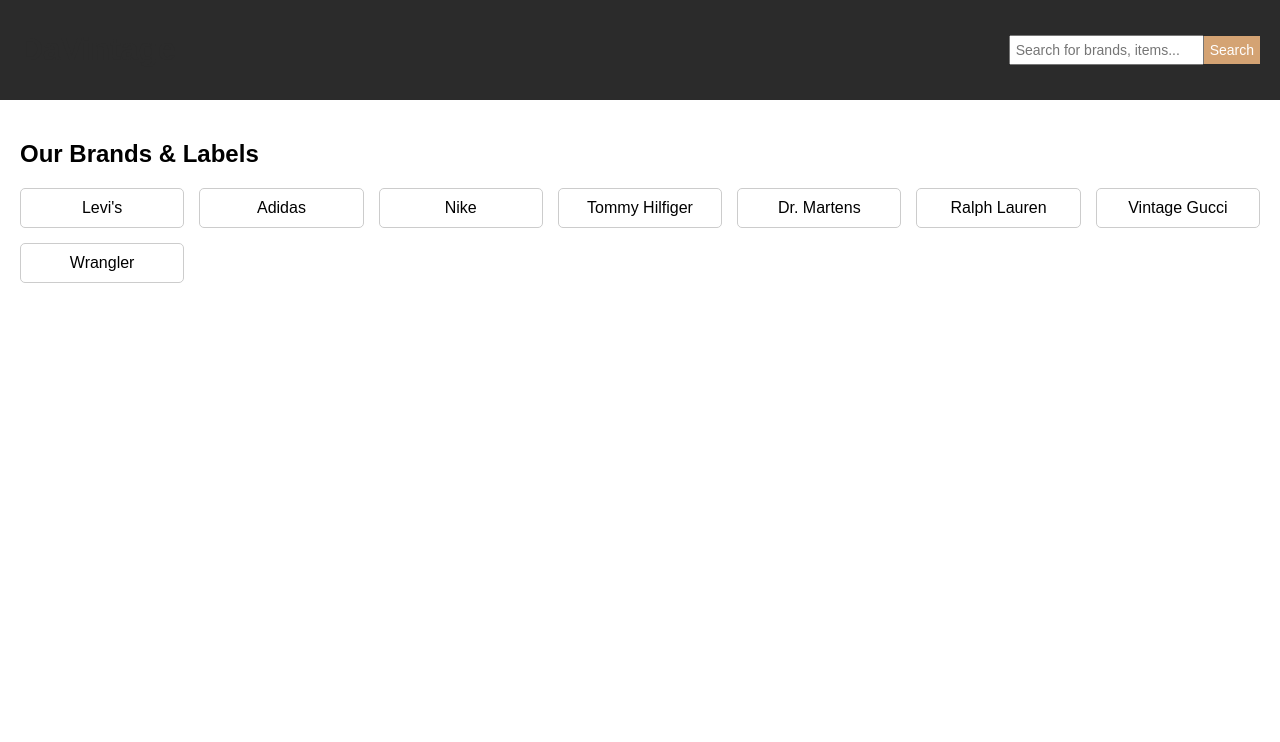
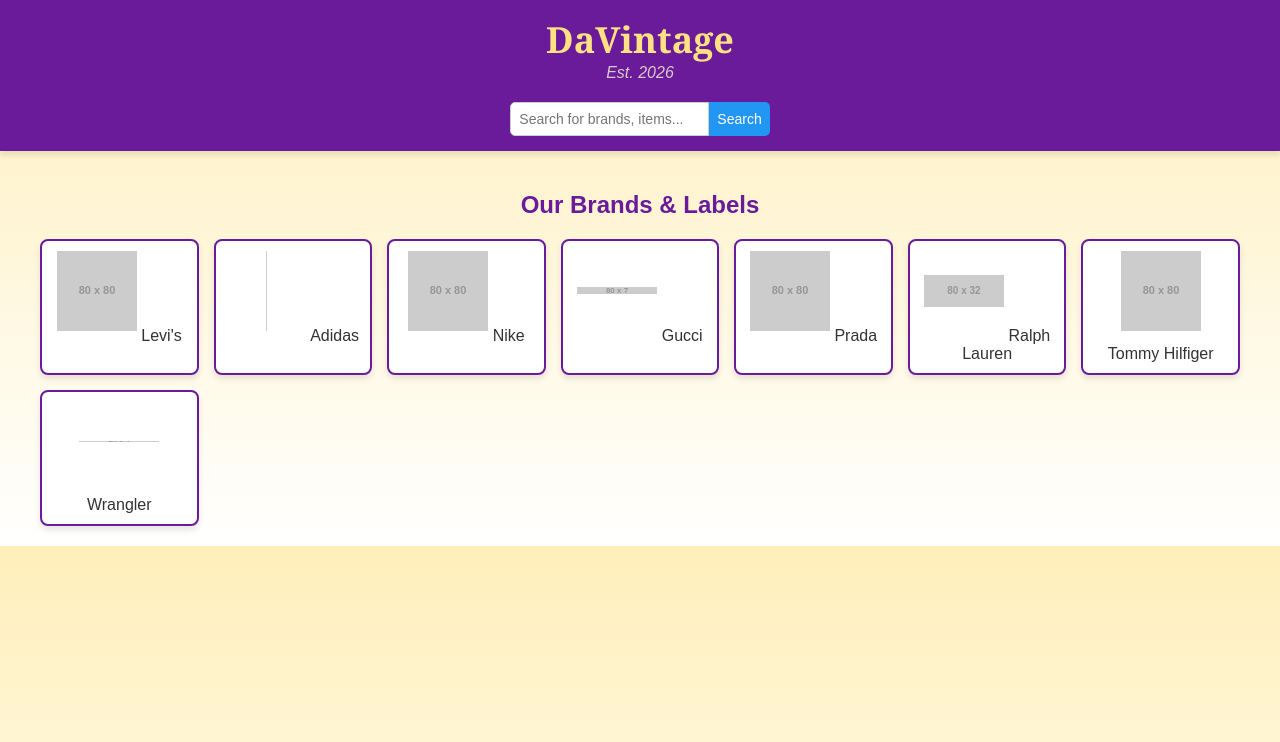
Before and after one commit to Luca64287/DaVintage, a plain HTML site: page index.html in a window 1280 px wide. Drawn offline with Linux system fonts and the light colour scheme; placeholder pictures from the web are drawn by us.

Commit message:
Update index.html with new design and logo

```diff
--- a/index.html
+++ b/index.html
@@ -7,49 +7,78 @@
     <title>DaVintage - Your Vintage Store</title>
     <style>
         body {
-            font-family: Arial, sans-serif;
+            font-family: 'Arial', sans-serif;
             margin: 0;
             padding: 0;
+            background: linear-gradient(to bottom, #ffefba, #ffffff);
+            color: #333;
         }
 
         header {
-            background-color: #2b2b2b;
+            background-color: #6a1b9a;
             color: white;
-            padding: 10px 20px;
-            display: flex;
-            justify-content: space-between;
-            align-items: center;
+            padding: 15px 20px;
+            text-align: center;
+            box-shadow: 0 4px 6px rgba(0, 0, 0, 0.1);
+        }
+
+        .logo {
+            display: inline-block;
+            text-align: center;
+        }
+
+        .logo h1 {
+            font-size: 36px;
+            margin: 0;
+            color: #ffe082;
+            font-family: 'Georgia', serif;
+        }
+
+        .logo p {
+            font-size: 16px;
+            margin: 0;
+            color: #d7ccc8;
+            font-style: italic;
         }
 
         .search-bar {
+            margin-top: 20px;
             display: flex;
-            align-items: center;
+            justify-content: center;
         }
 
         .search-bar input {
-            padding: 5px;
+            padding: 8px;
             font-size: 14px;
+            border: 1px solid #ccc;
+            border-radius: 5px 0 0 5px;
         }
 
         .search-bar button {
-            padding: 6px;
+            padding: 8px;
             font-size: 14px;
-            background-color: #d4a373;
+            background-color: #2196f3;
             color: white;
             border: none;
             cursor: pointer;
+            border-radius: 0 5px 5px 0;
+            transition: background 0.3s;
         }
 
         .search-bar button:hover {
-            background-color: #c58f4f;
+            background-color: #1976d2;
         }
 
         main {
             padding: 20px;
+            max-width: 1200px;
+            margin: auto;
         }
 
-        h1 {
-            color: #2b2b2b;
+        h2 {
+            color: #6a1b9a;
+            text-align: center;
+            margin-bottom: 20px;
         }
 
         .categories {
@@ -61,22 +90,35 @@
         .category-card {
             text-align: center;
             padding: 10px;
-            border: 1px solid #ccc;
-            border-radius: 5px;
+            border: 2px solid #6a1b9a;
+            border-radius: 8px;
+            background: white;
+            box-shadow: 0 4px 6px rgba(0, 0, 0, 0.1);
             transition: all 0.3s ease;
         }
 
         .category-card:hover {
-            background-color: #f4f4f4;
-            transform: scale(1.05);
+            background-color: #f3e5f5;
+            transform: scale(1.1);
             cursor: pointer;
+            box-shadow: 0 6px 10px rgba(0, 0, 0, 0.2);
+        }
+
+        .category-card img {
+            width: 80px;
+            height: 80px;
+            object-fit: contain;
+            margin-bottom: 10px;
         }
     </style>
 </head>
 
 <body>
     <header>
-        <h1>DaVintage</h1>
+        <div class="logo">
+            <h1>DaVintage</h1>
+            <p>Est. 2026</p>
+        </div>
         <div class="search-bar">
             <input type="text" placeholder="Search for brands, items...">
             <button>Search</button>
@@ -86,14 +128,38 @@
     <main>
         <h2>Our Brands & Labels</h2>
         <div class="categories">
-            <div class="category-card">Levi's</div>
-            <div class="category-card">Adidas</div>
-            <div class="category-card">Nike</div>
-            <div class="category-card">Tommy Hilfiger</div>
-            <div class="category-card">Dr. Martens</div>
-            <div class="category-card">Ralph Lauren</div>
-            <div class="category-card">Vintage Gucci</div>
-            <div class="category-card">Wrangler</div>
+            <div class="category-card">
+                <img src="https://via.placeholder.com/80/FF6347/FFFFFF?text=Levi's" alt="Levi's Logo">
+                Levi's
+            </div>
+            <div class="category-card">
+                <img src="https://via.placeholder.com/80/4682B4/FFFFFF?text=Adidas" alt="Adidas Logo">
+                Adidas
+            </div>
+            <div class="category-card">
+                <img src="https://via.placeholder.com/80/FF4500/FFFFFF?text=Nike" alt="Nike Logo">
+                Nike
+            </div>
+            <div class="category-card">
+                <img src="https://via.placeholder.com/80/7B68EE/FFFFFF?text=Gucci" alt="Gucci Logo">
+                Gucci
+            </div>
+            <div class="category-card">
+                <img src="https://via.placeholder.com/80/FFD700/FFFFFF?text=Prada" alt="Prada Logo">
+                Prada
+            </div>
+            <div class="category-card">
+                <img src="https://via.placeholder.com/80/32CD32/FFFFFF?text=Ralph" alt="Ralph Lauren Logo">
+                Ralph Lauren
+            </div>
+            <div class="category-card">
+                <img src="https://via.placeholder.com/80/DC143C/FFFFFF?text=Tommy" alt="Tommy Hilfiger Logo">
+                Tommy Hilfiger
+            </div>
+            <div class="category-card">
+                <img src="https://via.placeholder.com/80/00CED1/FFFFFF?text=Wrangler" alt="Wrangler Logo">
+                Wrangler
+            </div>
         </div>
     </main>
 </body>
```
